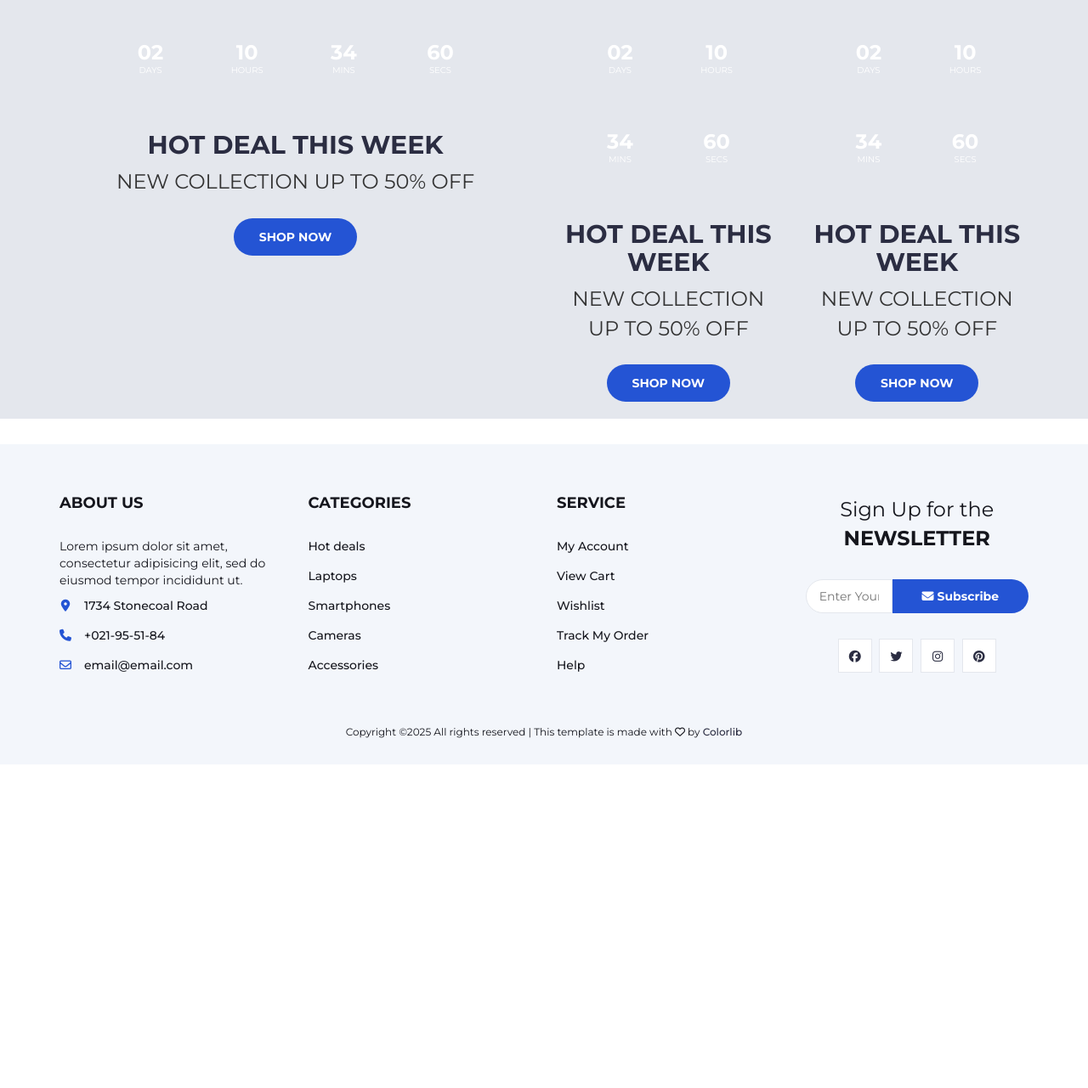
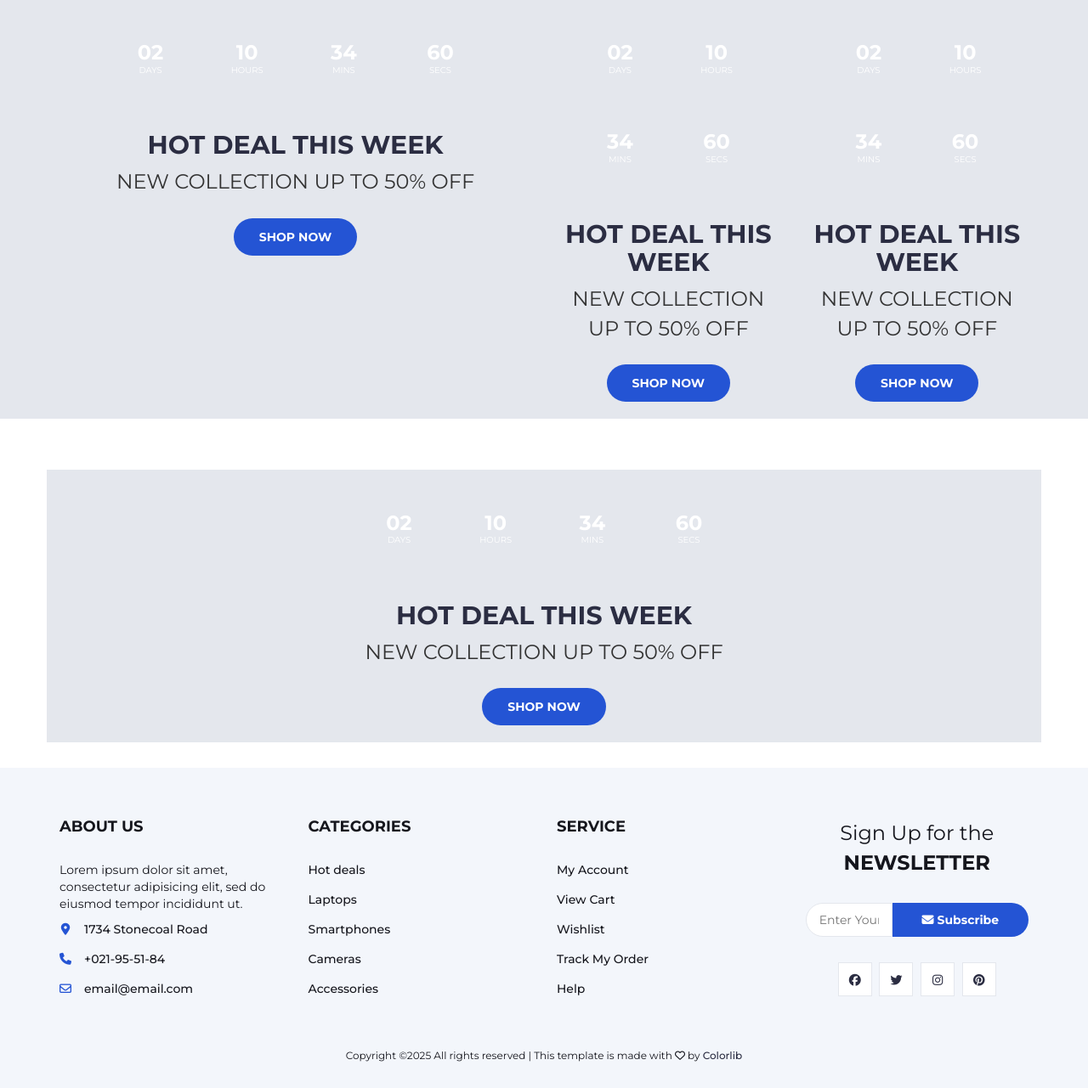
Before and after one commit to mercyogalo/Electric-website, a Django app: page / in a window 1280 px wide. Shown: the part 2583-3864 px from the top of the page at 85% size. Before the commit the page ends 3452 px from the top, so only its background shows below. Run offline with Django 4.2, Linux system fonts and the light colour scheme; some libraries are stand-ins or nearby versions; some web fonts are replaced.

Commit message:
updated the section with the banner
updated the styling and design

```diff
--- a/electricwebsite/shop_features/templates/index.html
+++ b/electricwebsite/shop_features/templates/index.html
@@ -662,6 +662,64 @@
 
 
 
+<!-- HOT DEAL SECTION -->
+<div id="" class=" ">
+	<!-- container -->
+	<div class="container">
+		<!-- row -->
+		<div class="row gy-4">
+
+
+			<div class="col-md-12 about-section ">
+				<div class="hot-deal">
+					<ul class="hot-deal-countdown">
+						<li>
+							<div>
+								<h3>02</h3>
+								<span>Days</span>
+							</div>
+						</li>
+						<li>
+							<div>
+								<h3>10</h3>
+								<span>Hours</span>
+							</div>
+						</li>
+						<li>
+							<div>
+								<h3>34</h3>
+								<span>Mins</span>
+							</div>
+						</li>
+						<li>
+							<div>
+								<h3>60</h3>
+								<span>Secs</span>
+							</div>
+						</li>
+					</ul>
+					<h2 class="text-uppercase">hot deal this week</h2>
+					<p>New Collection Up to 50% OFF</p>
+					<a class="primary-btn cta-btn" href="#">Shop now</a>
+				</div>
+			</div>
+
+
+
+
+
+		</div>
+		<!-- /row -->
+	</div>
+	<!-- /container -->
+</div>
+<!-- /HOT DEAL SECTION -->
+
+
+
+
+
+
 
 
 
```
